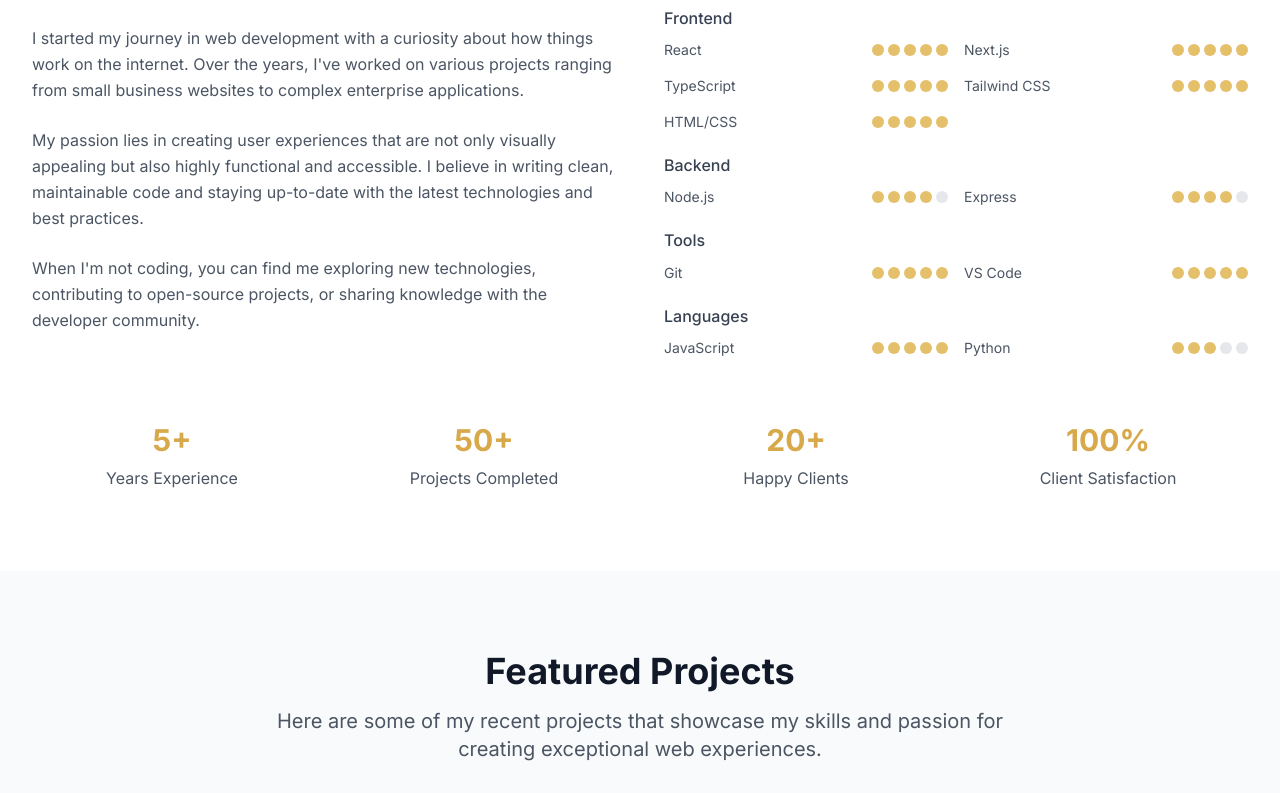
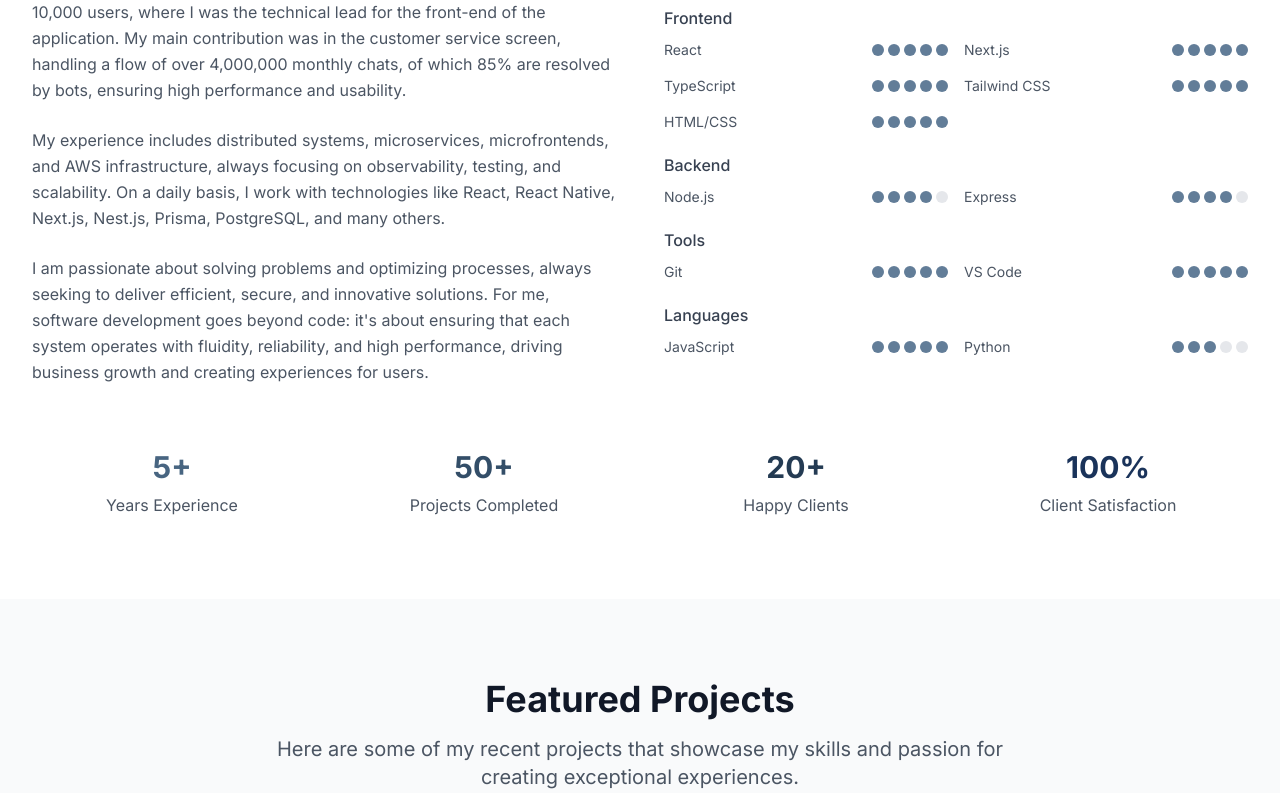
Before and after one commit to juathanduarte/juats.dev, a React (Vite) app: page / in a window 1280 px wide. Shown: the part 1167-1960 px from the top of the page. Built offline with nearby package versions, Linux system fonts and the light colour scheme.

Commit message:
chore: mudança de cores no tema e no locales

```diff
--- a/src/components/ui/AnimatedIcon.tsx
+++ b/src/components/ui/AnimatedIcon.tsx
@@ -1,22 +1,12 @@
-import basketballIcon from "@assets/svgs/basketball.svg";
 import hotBeverageIcon from "@assets/svgs/hot-beverage.svg";
 import laptopIcon from "@assets/svgs/laptop.svg";
 import mateIcon from "@assets/svgs/mate.svg";
-import soccerBallIcon from "@assets/svgs/soccer-ball.svg";
-import videoGameIcon from "@assets/svgs/video-game.svg";
 import { AnimatePresence, motion } from "framer-motion";
 import { useEffect, useState } from "react";
 
 const AnimatedIcon = () => {
   const [currentIcon, setCurrentIcon] = useState<number>(0);
-  const icons = [
-    mateIcon,
-    hotBeverageIcon,
-    laptopIcon,
-    videoGameIcon,
-    basketballIcon,
-    soccerBallIcon,
-  ];
+  const icons = [mateIcon, hotBeverageIcon, laptopIcon];
 
   useEffect(() => {
     const interval = setInterval(() => {
--- a/src/index.css
+++ b/src/index.css
@@ -16,7 +16,7 @@
       sans-serif;
     line-height: 1.6;
     color: #374151;
-    @apply bg-beige-50 dark:bg-gray-900 text-gray-800 dark:text-gray-100;
+    @apply bg-primary-50 dark:bg-gray-900 text-gray-800 dark:text-gray-100;
   }
 
   h1,
@@ -101,7 +101,7 @@
 
 /* Focus styles */
 *:focus {
-  outline: 2px solid #3b82f6;
+  outline: 2px solid #1a335a;
   outline-offset: 2px;
 }
 
--- a/src/locales/en/translation.json
+++ b/src/locales/en/translation.json
@@ -26,7 +26,7 @@
     "greeting": "Hi, my name is",
     "nicknameIntro": "! But you can call me",
     "title": "Juats",
-    "subtitle": "Full-Stack Developer with a degree in Computer Science from the Federal University of Pelotas. Specializing in React, Next.js, and modern web technologies. I create beautiful, performant, and accessible web experiences.",
+    "subtitle": "Full-Stack Developer with a degree in Computer Science from the Federal University of Pelotas. I create beautiful, performant, and accessible experiences.",
     "cta": {
       "viewWork": "View My Work",
       "getInTouch": "Get In Touch"
@@ -35,12 +35,12 @@
   },
   "about": {
     "title": "About Me",
-    "subtitle": "I'm a passionate full-stack developer with a degree in Computer Science from the Federal University of Pelotas. With over 5 years of experience creating modern web applications, I love turning complex problems into simple, beautiful, and intuitive solutions.",
+    "subtitle": "Full-Stack Developer with a degree in Computer Science from the Federal University of Pelotas, with over two years of experience creating and improving high-impact solutions.",
     "journey": {
       "title": "My Journey",
-      "description1": "I started my journey in web development with a curiosity about how things work on the internet. Over the years, I've worked on various projects ranging from small business websites to complex enterprise applications.",
-      "description2": "My passion lies in creating user experiences that are not only visually appealing but also highly functional and accessible. I believe in writing clean, maintainable code and staying up-to-date with the latest technologies and best practices.",
-      "description3": "When I'm not coding, you can find me exploring new technologies, contributing to open-source projects, or sharing knowledge with the developer community."
+      "description1": "I worked on large-scale projects, such as Smart NX, a platform with over 10,000 users, where I was the technical lead for the front-end of the application. My main contribution was in the customer service screen, handling a flow of over 4,000,000 monthly chats, of which 85% are resolved by bots, ensuring high performance and usability.",
+      "description2": "My experience includes distributed systems, microservices, microfrontends, and AWS infrastructure, always focusing on observability, testing, and scalability. On a daily basis, I work with technologies like React, React Native, Next.js, Nest.js, Prisma, PostgreSQL, and many others.",
+      "description3": "I am passionate about solving problems and optimizing processes, always seeking to deliver efficient, secure, and innovative solutions. For me, software development goes beyond code: it's about ensuring that each system operates with fluidity, reliability, and high performance, driving business growth and creating experiences for users."
     },
     "skills": {
       "title": "Skills & Technologies",
@@ -58,7 +58,7 @@
   },
   "projects": {
     "title": "Featured Projects",
-    "subtitle": "Here are some of my recent projects that showcase my skills and passion for creating exceptional web experiences.",
+    "subtitle": "Here are some of my recent projects that showcase my skills and passion for creating exceptional experiences.",
     "viewAllProjects": "View All Projects",
     "github": "GitHub",
     "liveDemo": "Live Demo"
@@ -87,7 +87,7 @@
     }
   },
   "footer": {
-    "description": "Full-Stack Developer with a degree in Computer Science from the Federal University of Pelotas, specializing in React, Next.js, and modern web technologies",
+    "description": "Full-Stack Developer with a degree in Computer Science from the Federal University of Pelotas",
     "quickLinks": "Quick Links",
     "connect": "Connect",
     "copyright": "All rights reserved."
--- a/src/locales/pt-BR/translation.json
+++ b/src/locales/pt-BR/translation.json
@@ -26,7 +26,7 @@
     "greeting": "Olá, me chamo",
     "nicknameIntro": "! Mas pode me chamar de",
     "title": "Juats",
-    "subtitle": "Desenvolvedor Full-Stack formado em Ciência da Computação pela Universidade Federal de Pelotas. Especializado em React, Next.js e tecnologias web modernas. Crio experiências web bonitas, performáticas e acessíveis.",
+    "subtitle": "Desenvolvedor Full-Stack formado em Ciência da Computação pela Universidade Federal de Pelotas. Crio experiências bonitas, performáticas e acessíveis.",
     "cta": {
       "viewWork": "Ver Meu Trabalho",
       "getInTouch": "Entre em Contato"
@@ -35,12 +35,12 @@
   },
   "about": {
     "title": "Sobre Mim",
-    "subtitle": "Sou um desenvolvedor full-stack apaixonado com formação em Ciência da Computação pela Universidade Federal de Pelotas. Com mais de 5 anos de experiência criando aplicações web modernas, adoro transformar problemas complexos em soluções simples, bonitas e intuitivas.",
+    "subtitle": "Desenvolvedor Full-Stack formado em Ciência da Computação pela Universidade Federal de Pelotas, com mais de dois anos de experiência criando e aprimorando soluções de alto impacto.",
     "journey": {
       "title": "Minha Jornada",
-      "description1": "Comecei minha jornada no desenvolvimento web com curiosidade sobre como as coisas funcionam na internet. Ao longo dos anos, trabalhei em vários projetos, desde sites de pequenas empresas até aplicações empresariais complexas.",
-      "description2": "Minha paixão está em criar experiências do usuário que não são apenas visualmente atrativas, mas também altamente funcionais e acessíveis. Acredito em escrever código limpo e manutenível e manter-me atualizado com as últimas tecnologias e melhores práticas.",
-      "description3": "Quando não estou programando, você pode me encontrar explorando novas tecnologias, contribuindo para projetos open-source ou compartilhando conhecimento com a comunidade de desenvolvedores."
+      "description1": "Atuei em projetos de grande escala, como a Smart NX, plataforma com mais de 10 mil usuários, onde fui responsável técnico pelo front-end da aplicação. Minha principal contribuição foi na tela de atendimento ao cliente, lidando com um fluxo superior a 4.000.000 de chats mensais, dos quais 85% são resolvidos por bots, garantindo alta performance e usabilidade.",
+      "description2": "Minha experiência inclui sistemas distribuídos, microsserviços, microfrontends e infraestrutura em AWS, sempre com foco em observabilidade, testes e escalabilidade. No dia a dia, trabalho com tecnologias como React, React Native, Next.js, Nest.js, Prisma, PostgreSQL e muitas outras.",
+      "description3": "Sou apaixonado por resolver problemas e otimizar processos, sempre em busca de entregar soluções eficientes, seguras e inovadoras. Para mim, desenvolvimento de software vai além do código: trata-se de garantir que cada sistema opere com fluidez, confiabilidade e alto desempenho, impulsionando negócios e criando experiências para os usuários."
     },
     "skills": {
       "title": "Habilidades e Tecnologias",
@@ -58,7 +58,7 @@
   },
   "projects": {
     "title": "Projetos em Destaque",
-    "subtitle": "Aqui estão alguns dos meus projetos recentes que mostram minhas habilidades e paixão por criar experiências web excepcionais.",
+    "subtitle": "Aqui estão alguns dos meus projetos recentes que mostram minhas habilidades e paixão por criar experiências excepcionais.",
     "viewAllProjects": "Ver Todos os Projetos",
     "github": "GitHub",
     "liveDemo": "Demo ao Vivo"
@@ -87,7 +87,7 @@
     }
   },
   "footer": {
-    "description": "Desenvolvedor Full-Stack formado em Ciência da Computação pela Universidade Federal de Pelotas, especializado em React, Next.js e tecnologias web modernas",
+    "description": "Desenvolvedor Full-Stack formado em Ciência da Computação pela Universidade Federal de Pelotas",
     "quickLinks": "Links Rápidos",
     "connect": "Conecte-se",
     "copyright": "Todos os direitos reservados."
--- a/src/sections/About.tsx
+++ b/src/sections/About.tsx
@@ -39,10 +39,18 @@ const About = () => {
         <div className="grid grid-cols-1 lg:grid-cols-2 gap-12 items-center">
           {/* About Text */}
           <div className="space-y-6">
-            <h3 className="text-2xl font-semibold text-gray-900">{t("about.journey.title")}</h3>
-            <p className="text-gray-600 leading-relaxed">{t("about.journey.description1")}</p>
-            <p className="text-gray-600 leading-relaxed">{t("about.journey.description2")}</p>
-            <p className="text-gray-600 leading-relaxed">{t("about.journey.description3")}</p>
+            <h3 className="text-2xl font-semibold text-gray-900">
+              {t("about.journey.title")}
+            </h3>
+            <p className="text-gray-600 leading-relaxed">
+              {t("about.journey.description1")}
+            </p>
+            <p className="text-gray-600 leading-relaxed">
+              {t("about.journey.description2")}
+            </p>
+            <p className="text-gray-600 leading-relaxed">
+              {t("about.journey.description3")}
+            </p>
           </div>
 
           {/* Skills */}
@@ -53,7 +61,9 @@ const About = () => {
 
             <div className="space-y-6">
               {skillCategories.map((category) => {
-                const categorySkills = getSkillsByCategory(category.name.toLowerCase());
+                const categorySkills = getSkillsByCategory(
+                  category.name.toLowerCase()
+                );
 
                 return (
                   <div key={category.name} className="space-y-3">
@@ -62,9 +72,16 @@ const About = () => {
                     </h4>
                     <div className="grid grid-cols-1 sm:grid-cols-2 gap-4">
                       {categorySkills.map((skill) => (
-                        <div key={skill.id} className="flex items-center justify-between">
-                          <span className="text-sm text-gray-600">{skill.name}</span>
-                          <div className="flex space-x-1">{getSkillLevelBars(skill.level)}</div>
+                        <div
+                          key={skill.id}
+                          className="flex items-center justify-between"
+                        >
+                          <span className="text-sm text-gray-600">
+                            {skill.name}
+                          </span>
+                          <div className="flex space-x-1">
+                            {getSkillLevelBars(skill.level)}
+                          </div>
                         </div>
                       ))}
                     </div>
@@ -81,15 +98,15 @@ const About = () => {
             <div className="text-gray-600">{t("about.stats.years")}</div>
           </div>
           <div className="text-center">
-            <div className="text-3xl font-bold text-primary-600 mb-2">50+</div>
+            <div className="text-3xl font-bold text-primary-700 mb-2">50+</div>
             <div className="text-gray-600">{t("about.stats.projects")}</div>
           </div>
           <div className="text-center">
-            <div className="text-3xl font-bold text-primary-600 mb-2">20+</div>
+            <div className="text-3xl font-bold text-primary-800 mb-2">20+</div>
             <div className="text-gray-600">{t("about.stats.clients")}</div>
           </div>
           <div className="text-center">
-            <div className="text-3xl font-bold text-primary-600 mb-2">100%</div>
+            <div className="text-3xl font-bold text-primary-900 mb-2">100%</div>
             <div className="text-gray-600">{t("about.stats.satisfaction")}</div>
           </div>
         </div>
--- a/src/sections/Hero.tsx
+++ b/src/sections/Hero.tsx
@@ -1,9 +1,10 @@
-import { motion } from 'framer-motion';
-import { useTranslation } from 'react-i18next';
-import { Link } from 'react-scroll';
-import avatar from '../assets/images/avatar.jpg';
-import AnimatedIcon from '../components/ui/AnimatedIcon';
-import { SOCIAL_LINKS } from '../constants';
+import { motion } from "framer-motion";
+import { useId } from "react";
+import { useTranslation } from "react-i18next";
+import { Link } from "react-scroll";
+import avatar from "../assets/images/avatar.jpg";
+import AnimatedIcon from "../components/ui/AnimatedIcon";
+import { SOCIAL_LINKS } from "../constants";
 import {
   buttonVariants,
   containerVariants,
@@ -11,15 +12,15 @@ import {
   itemVariants,
   socialLinkVariants,
   titleVariants,
-} from '../constants/animations';
+} from "../constants/animations";
 
 const Hero = () => {
   const { t } = useTranslation();
 
   return (
     <section
-      id="home"
-      className="min-h-screen flex items-center justify-center bg-gradient-to-br from-beige-50 via-white to-warm-100 dark:from-gray-900 dark:via-gray-800 dark:to-gray-900 pt-16"
+      className="min-h-screen flex items-center justify-center bg-gradient-to-br from-primary-50 via-white to-primary-100 dark:from-gray-900 dark:via-gray-800 dark:to-gray-900 pt-16"
+      key={useId()}
     >
       <div className="max-w-7xl mx-auto px-4 sm:px-6 lg:px-8">
         <motion.div
@@ -46,15 +47,14 @@ const Hero = () => {
               variants={titleVariants}
               className="text-4xl md:text-6xl font-bold text-gray-900 dark:text-white mb-6 relative"
             >
-              {t('hero.greeting')}{' '}
+              {t("hero.greeting")}{" "}
               <span className="text-primary-600 dark:text-primary-400">
                 Juathan
               </span>
-              {t('hero.nicknameIntro')}{' '}
-                            <span className="text-secondary-600 dark:text-secondary-400 relative">
-                {t('hero.title')}
+              {t("hero.nicknameIntro")}{" "}
+              <span className="text-primary-700 dark:text-primary-300 relative">
+                {t("hero.title")}
 
-                {/* Ícone animado no canto direito baixo de "Juats" */}
                 <div className="absolute -bottom-2 -right-2">
                   <AnimatedIcon />
                 </div>
@@ -65,10 +65,9 @@ const Hero = () => {
               variants={itemVariants}
               className="text-xl md:text-2xl text-gray-600 dark:text-gray-300 mb-8 max-w-3xl lg:max-w-none"
             >
-              {t('hero.subtitle')}
+              {t("hero.subtitle")}
             </motion.p>
 
-            {/* CTA Buttons */}
             <motion.div
               variants={itemVariants}
               className="flex flex-col sm:flex-row gap-4 justify-center lg:justify-start mb-12"
@@ -87,7 +86,7 @@ const Hero = () => {
                   tabIndex={0}
                   aria-label="View my projects"
                 >
-                  {t('hero.cta.viewWork')}
+                  {t("hero.cta.viewWork")}
                 </Link>
               </motion.div>
 
@@ -104,12 +103,11 @@ const Hero = () => {
                   className="border-2 border-primary-600 text-primary-600 px-8 py-3 rounded-lg font-semibold hover:bg-primary-600 hover:text-white transition-colors focus:outline-none focus:ring-2 focus:ring-primary-500 focus:ring-offset-2 cursor-pointer block"
                   tabIndex={0}
                 >
-                  {t('hero.cta.getInTouch')}
+                  {t("hero.cta.getInTouch")}
                 </Link>
               </motion.div>
             </motion.div>
 
-            {/* Social Links */}
             <motion.div
               variants={itemVariants}
               className="flex justify-center lg:justify-start space-x-6"
--- a/src/sections/Projects.tsx
+++ b/src/sections/Projects.tsx
@@ -76,7 +76,7 @@ const Projects = () => {
                       type="button"
                       onClick={() => handleProjectClick(project.liveUrl)}
                       onKeyDown={(e) => handleKeyDown(e, project.liveUrl)}
-                      className="flex-1 bg-primary-600 text-white px-4 py-2 rounded-lg text-sm font-medium hover:bg-primary-700 transition-colors focus:outline-none focus:ring-2 focus:ring-primary-500 focus:ring-offset-2"
+                      className="flex-1 bg-primary-700 text-white px-4 py-2 rounded-lg text-sm font-medium hover:bg-primary-800 transition-colors focus:outline-none focus:ring-2 focus:ring-primary-500 focus:ring-offset-2"
                       tabIndex={0}
                       aria-label={`View ${project.title} live`}
                     >
--- a/tailwind.config.ts
+++ b/tailwind.config.ts
@@ -1,81 +1,81 @@
-import type { Config } from 'tailwindcss';
+import type { Config } from "tailwindcss";
 
 const config: Config = {
-  content: ['./index.html', './src/**/*.{js,ts,jsx,tsx}'],
-  darkMode: 'class',
+  content: ["./index.html", "./src/**/*.{js,ts,jsx,tsx}"],
+  darkMode: "class",
   theme: {
     extend: {
       colors: {
         primary: {
-          50: '#fefcf9',
-          100: '#fdf8f0',
-          200: '#faf0d8',
-          300: '#f5e4b8',
-          400: '#eed390',
-          500: '#e4c06a',
-          600: '#d8a94a',
-          700: '#c08f3a',
-          800: '#9b7232',
-          900: '#7d5e2f',
+          50: "#f0f4f8",
+          100: "#d9e2ec",
+          200: "#bcccdc",
+          300: "#9fb3c8",
+          400: "#829ab1",
+          500: "#627d98",
+          600: "#486581",
+          700: "#334e68",
+          800: "#243b53",
+          900: "#1a335a",
         },
         secondary: {
-          50: '#fafaf9',
-          100: '#f5f5f4',
-          200: '#e7e5e4',
-          300: '#d6d3d1',
-          400: '#a8a29e',
-          500: '#78716c',
-          600: '#57534e',
-          700: '#44403c',
-          800: '#292524',
-          900: '#1c1917',
+          50: "#f8fafc",
+          100: "#f1f5f9",
+          200: "#e2e8f0",
+          300: "#cbd5e1",
+          400: "#94a3b8",
+          500: "#64748b",
+          600: "#475569",
+          700: "#334155",
+          800: "#1e293b",
+          900: "#0f172a",
         },
-        beige: {
-          50: '#fefcf9',
-          100: '#fdf8f0',
-          200: '#faf0d8',
-          300: '#f5e4b8',
-          400: '#eed390',
-          500: '#e4c06a',
-          600: '#d8a94a',
-          700: '#c08f3a',
-          800: '#9b7232',
-          900: '#7d5e2f',
+        blue: {
+          50: "#f0f4f8",
+          100: "#d9e2ec",
+          200: "#bcccdc",
+          300: "#9fb3c8",
+          400: "#829ab1",
+          500: "#627d98",
+          600: "#486581",
+          700: "#334e68",
+          800: "#243b53",
+          900: "#1a335a",
         },
-        warm: {
-          50: '#fefcf9',
-          100: '#fdf8f0',
-          200: '#faf0d8',
-          300: '#f5e4b8',
-          400: '#eed390',
-          500: '#e4c06a',
-          600: '#d8a94a',
-          700: '#c08f3a',
-          800: '#9b7232',
-          900: '#7d5e2f',
+        red: {
+          50: "#fef7f7",
+          100: "#fdeaea",
+          200: "#fbd5d5",
+          300: "#f8b5b5",
+          400: "#f38b8b",
+          500: "#ed5a5a",
+          600: "#e53e3e",
+          700: "#d53f2f",
+          800: "#b91c1c",
+          900: "#991b1b",
         },
       },
       fontFamily: {
-        sans: ['Inter', 'system-ui', 'sans-serif'],
-        mono: ['JetBrains Mono', 'monospace'],
+        sans: ["Inter", "system-ui", "sans-serif"],
+        mono: ["JetBrains Mono", "monospace"],
       },
       animation: {
-        'fade-in': 'fadeIn 0.5s ease-in-out',
-        'slide-up': 'slideUp 0.5s ease-out',
-        'bounce-gentle': 'bounceGentle 2s infinite',
+        "fade-in": "fadeIn 0.5s ease-in-out",
+        "slide-up": "slideUp 0.5s ease-out",
+        "bounce-gentle": "bounceGentle 2s infinite",
       },
       keyframes: {
         fadeIn: {
-          '0%': { opacity: '0' },
-          '100%': { opacity: '1' },
+          "0%": { opacity: "0" },
+          "100%": { opacity: "1" },
         },
         slideUp: {
-          '0%': { transform: 'translateY(20px)', opacity: '0' },
-          '100%': { transform: 'translateY(0)', opacity: '1' },
+          "0%": { transform: "translateY(20px)", opacity: "0" },
+          "100%": { transform: "translateY(0)", opacity: "1" },
         },
         bounceGentle: {
-          '0%, 100%': { transform: 'translateY(0)' },
-          '50%': { transform: 'translateY(-10px)' },
+          "0%, 100%": { transform: "translateY(0)" },
+          "50%": { transform: "translateY(-10px)" },
         },
       },
     },
```
Also changed, not shown: src/components/layout/Header.tsx (+16 -16 lines), src/components/ui/ThemeToggle.tsx (+4 -4 lines), src/locales/es/translation.json (+7 -7 lines), src/sections/Contact.tsx (+31 -10 lines).
